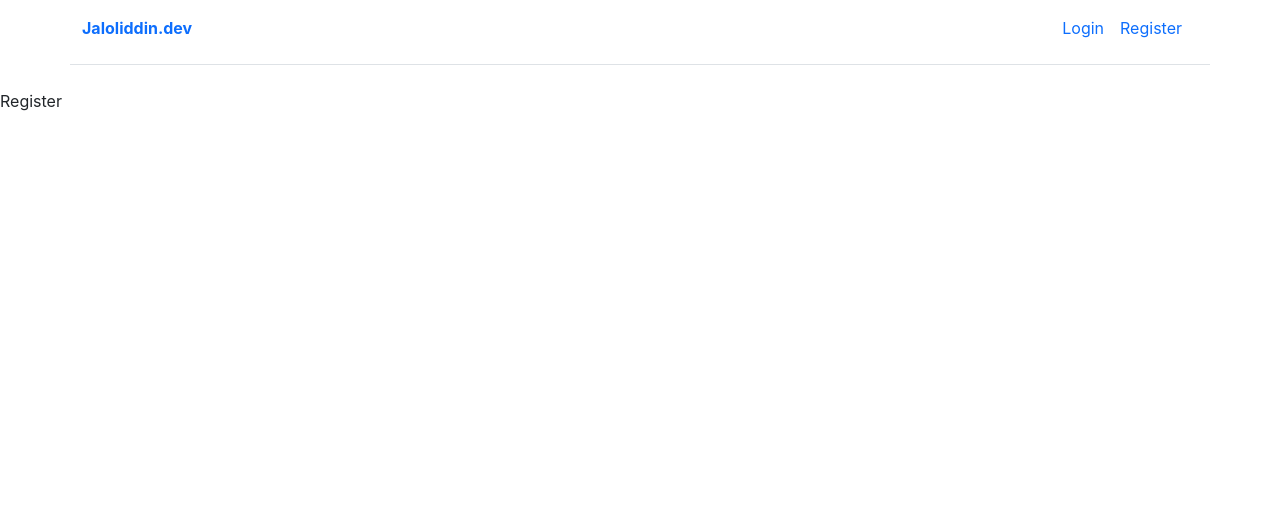
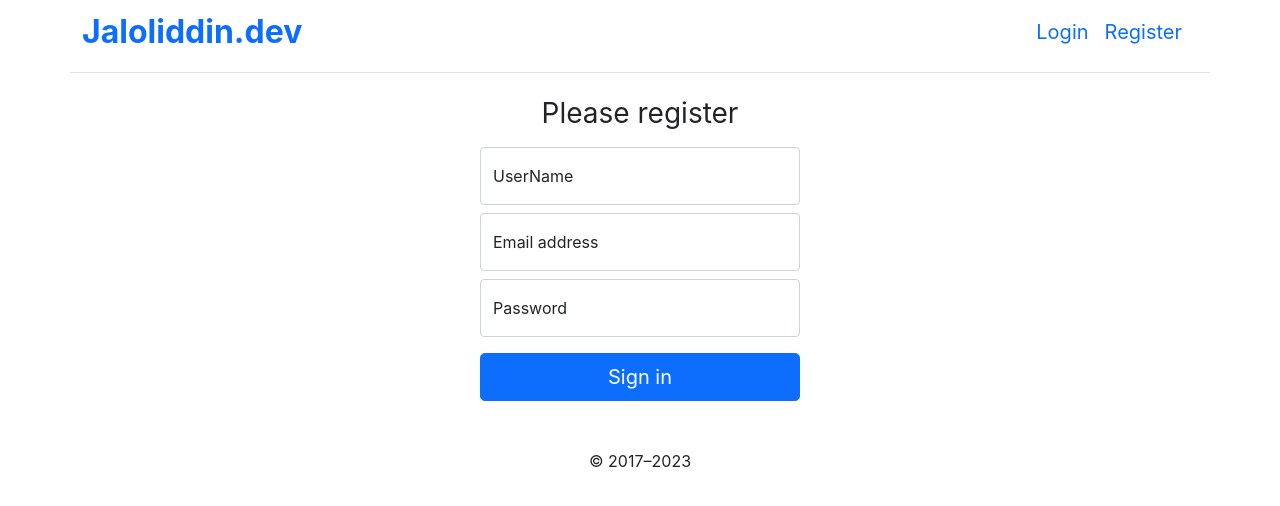
Before and after one commit to DEW0277/reduxPractics, a React (Create React App) app: page /register in a window 1280 px wide. Shown: the top 506 px of the page. Built offline with nearby package versions, Linux system fonts and the light colour scheme.

Commit message:
added new code

```diff
--- a/package.json
+++ b/package.json
@@ -11,6 +11,7 @@
     "react-dom": "^18.2.0",
     "react-router-dom": "^6.11.2",
     "react-scripts": "5.0.1",
+    "reactstrap": "^9.1.10",
     "web-vitals": "^2.1.4"
   },
   "scripts": {
--- a/src/Components/main.jsx
+++ b/src/Components/main.jsx
@@ -1,8 +1,10 @@
-import React from 'react'
+import React from 'react';
 
 const Main = () => {
   return (
-    <div>Main</div>
+    <div className='container'>
+     <h3>Main</h3>
+    </div>
   )
 }
 
--- a/src/Components/navbar.jsx
+++ b/src/Components/navbar.jsx
@@ -5,14 +5,14 @@ const Navbar = () => {
   return (
     <div class="d-flex flex-column flex-md-row align-items-center pb-3 mb-4 border-bottom container py-2">
       <Link to={"/"} className="text-decoration-none">
-        <b>Jaloliddin.<span className="" >dev</span> </b>
+        <b className="fs-2">Jaloliddin.<span className="" >dev</span> </b>
       </Link>
 
       <nav class="d-inline-flex mt-2 mt-md-0 ms-md-auto">
-        <Link class="me-3 py-2 link-body-emphasis text-decoration-none" to="/login">
+        <Link class="fs-5 me-3 py-2 link-body-emphasis text-decoration-none" to="/login">
           Login
         </Link>
-        <Link class="me-3 py-2 link-body-emphasis text-decoration-none" to="/register">
+        <Link class="fs-5 me-3 py-2 link-body-emphasis text-decoration-none" to="/register">
           Register
         </Link>
       </nav>
--- a/src/Components/register.jsx
+++ b/src/Components/register.jsx
@@ -2,7 +2,26 @@ import React from 'react'
 
 const Register = () => {
   return (
-    <div>Register</div>
+    <div className='text-center'>
+      <main className="form-signin w-25 m-auto">
+    <form>
+      <h1 className="h3 mb-3 fw-normal mt-3">Please register</h1>
+      <div className="form-floating">
+        <input type="text" className="form-control" id="floatingInput" placeholder="username" />
+        <label for="floatingInput">UserName</label>
+      </div>
+      <div className="form-floating">
+        <input type="email" className="form-control my-2" id="floatingInput" placeholder="name@example.com" />
+        <label for="floatingInput">Email address</label>
+      </div>
+      <div className="form-floating">
+        <input type="password" className="form-control" id="floatingPassword" placeholder="Password" />
+        <label for="floatingPassword">Password</label>
+      </div>
+      <button className="w-100 btn btn-lg btn-primary mt-3" type="submit">Sign in</button>
+      <p className="mt-5 mb-3 text-body-secondary">© 2017–2023</p>
+    </form>
+  </main></div>
   )
 }
 
```
Also changed, not shown: 2 other files (tests, documents, lock files or other folders).
